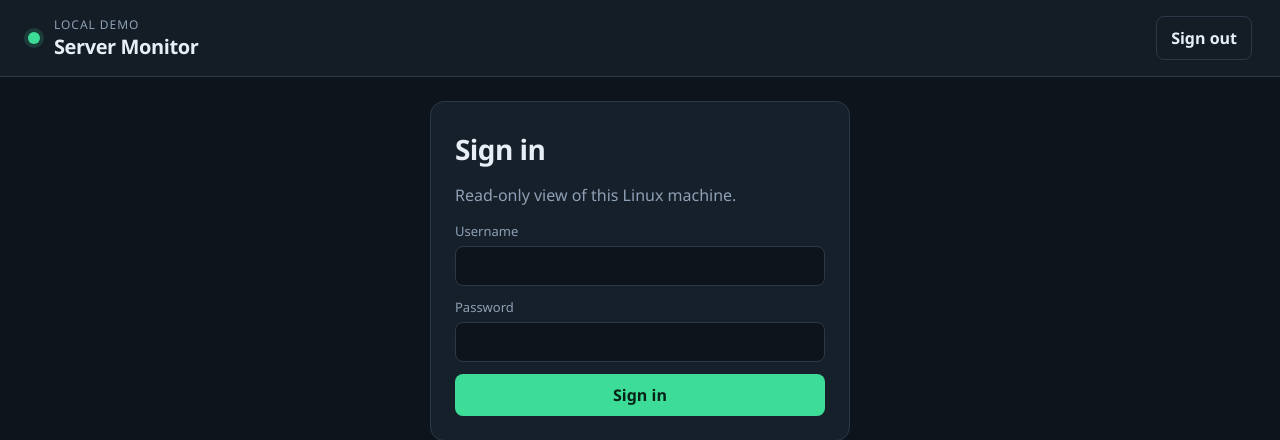
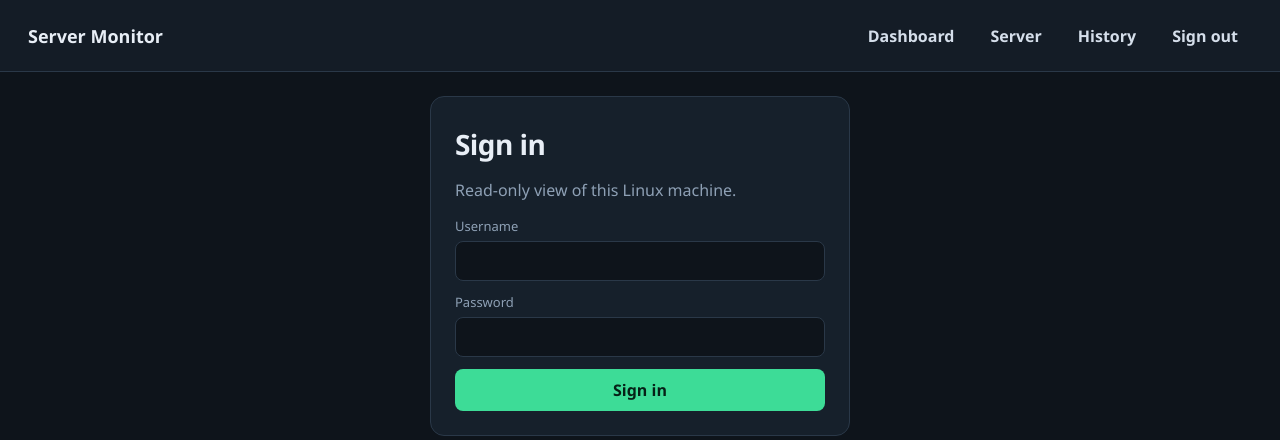
Before and after one commit to MVvasu222/cursor_monitoring_dem, a Flask app: page /login in a window 1280 px wide. Shown: the top 440 px of the page. Run offline with Flask 3, Linux system fonts and the light colour scheme; the visitor is signed in with stand-in values (Sample User, id 1); parts of the project's set-up code (start-up, migrations or seed data) failed here and were passed over.

Commit message:
Add a summary dashboard for this machine.
The home page shows CPU, memory, and disk, with links to the server list and recent history.

```diff
--- a/app.py
+++ b/app.py
@@ -29,6 +29,7 @@ def create_app(*, load_env=True):
         SESSION_COOKIE_SECURE=False,
     )
     app.add_template_filter(format_bytes, name="bytes")
+    app.add_template_filter(format_timestamp, name="timestamp")
 
     @app.before_request
     def require_login():
@@ -45,7 +46,7 @@ def create_app(*, load_env=True):
     @app.route("/login", methods=["GET", "POST"])
     def login():
         if session.get("user") == username and request.method == "GET":
-            return redirect(url_for("server_list"))
+            return redirect(url_for("dashboard"))
         if request.method == "GET":
             return render_template("login.html", error=None)
 
@@ -58,7 +59,7 @@ def create_app(*, load_env=True):
         session.clear()
         session["user"] = username
         session["csrf_token"] = secrets.token_urlsafe(32)
-        return redirect(url_for("server_list"))
+        return redirect(url_for("dashboard"))
 
     @app.post("/logout")
     def logout():
@@ -68,8 +69,25 @@ def create_app(*, load_env=True):
         return redirect(url_for("login"))
 
     @app.get("/")
+    def dashboard():
+        saved = servers.list_servers()
+        server = saved[0] if saved else None
+        payload = metrics.record_sample()
+        return render_template(
+            "dashboard.html",
+            server=server,
+            payload=payload,
+            summary=_summary(payload.get("sample")),
+        )
+
+    @app.get("/servers")
     def server_list():
         return render_template("servers.html", servers=servers.list_servers(), error=None)
+
+    @app.get("/history")
+    def history():
+        payload = metrics.record_sample()
+        return render_template("history.html", points=list(reversed(payload["history"])))
 
     @app.post("/servers")
     def add_server():
@@ -109,6 +127,23 @@ def create_app(*, load_env=True):
     return app
 
 
+def _summary(sample):
+    if not sample:
+        return None
+    root = next((disk["percent"] for disk in sample["disks"] if disk["mount"] == "/"), None)
+    return {
+        "cpu": sample["cpu_percent"],
+        "memory": sample["memory"]["percent"],
+        "disk": root,
+    }
+
+
+def format_timestamp(value):
+    from datetime import datetime
+
+    return datetime.fromtimestamp(value).strftime("%H:%M:%S")
+
+
 def format_bytes(value):
     size = float(value)
     for unit in ("B", "KB", "MB", "GB", "TB"):
--- a/static/style.css
+++ b/static/style.css
@@ -38,20 +38,90 @@ a:hover { text-decoration: underline; }
 }
 
 .brand {
-  display: flex;
-  align-items: center;
-  gap: 14px;
   color: inherit;
+  font-size: 18px;
+  font-weight: 650;
   text-decoration: none;
 }
 
-.brand-mark {
-  width: 12px;
-  height: 12px;
-  border-radius: 50%;
+.nav {
+  display: flex;
+  align-items: center;
+  gap: 8px;
+}
+
+.nav form { display: block; }
+
+.nav-link {
+  color: #d5deea;
+  background: transparent;
+  border: 0;
+  border-radius: 999px;
+  padding: 8px 14px;
+  font: inherit;
+  font-weight: 600;
+  text-decoration: none;
+  cursor: pointer;
+}
+
+.nav-link:hover { text-decoration: none; color: white; }
+
+.nav-link.is-active {
   background: var(--accent);
-  box-shadow: 0 0 0 4px rgba(61, 220, 151, 0.16);
+  color: #062117;
 }
+
+.home {
+  max-width: 980px;
+  margin: 12px auto 0;
+  padding: 12px 8px 32px;
+}
+
+.lede {
+  margin: 0 0 18px;
+  color: #9aabbd;
+}
+
+.quiet { color: #c5d0dc; margin: 0 0 18px; }
+
+.summary-cards {
+  display: grid;
+  grid-template-columns: repeat(3, minmax(0, 1fr));
+  gap: 16px;
+  max-width: 760px;
+}
+
+.summary-card {
+  background: #243140;
+  border: 1px solid #314154;
+  border-radius: 8px;
+  padding: 16px 18px 18px;
+}
+
+.summary-card h2 {
+  margin: 0 0 10px;
+  color: #d5deea;
+  font-size: 16px;
+  font-weight: 600;
+}
+
+.summary-value {
+  margin: 0;
+  font-size: 32px;
+  font-weight: 650;
+  letter-spacing: -0.03em;
+}
+
+.detail-link {
+  display: inline-block;
+  margin-top: 16px;
+  color: var(--accent);
+  font-weight: 600;
+}
+
+.detail-link:hover { color: #8cf0c0; }
+
+.summary-table { max-width: 760px; margin-top: 8px; }
 
 .eyebrow {
   display: block;
@@ -131,6 +201,12 @@ button, summary {
   cursor: pointer;
 }
 
+button.nav-button {
+  background: transparent;
+  color: #d5deea;
+  padding: 8px 14px;
+}
+
 .ghost, .danger { background: transparent; }
 .ghost { color: var(--text); border: 1px solid var(--line); }
 .danger { color: var(--danger); border: 1px solid var(--danger); }
@@ -172,6 +248,7 @@ summary::-webkit-details-marker { display: none; }
 .tile canvas { width: 100%; height: 120px; }
 
 @media (max-width: 800px) {
-  .add-form, .tiles { grid-template-columns: 1fr; }
+  .add-form, .tiles, .summary-cards { grid-template-columns: 1fr; }
   .stage { padding: 14px; }
+  .topbar { align-items: flex-start; flex-wrap: wrap; }
 }
--- a/templates/base.html
+++ b/templates/base.html
@@ -8,18 +8,17 @@
 </head>
 <body>
   <header class="topbar">
-    <a class="brand" href="{{ url_for('server_list') if session.user else url_for('login') }}">
-      <span class="brand-mark" aria-hidden="true"></span>
-      <span>
-        <span class="eyebrow">Local demo</span>
-        <span class="title">Server Monitor</span>
-      </span>
-    </a>
+    <a class="brand" href="{{ url_for('dashboard') if session.user else url_for('login') }}">Server Monitor</a>
     {% if session.user %}
-    <form method="post" action="{{ url_for('logout') }}">
-      <input type="hidden" name="csrf_token" value="{{ csrf_token }}">
-      <button class="ghost" type="submit">Sign out</button>
-    </form>
+    <nav class="nav">
+      <a class="nav-link{% if request.endpoint == 'dashboard' %} is-active{% endif %}" href="{{ url_for('dashboard') }}">Dashboard</a>
+      <a class="nav-link{% if request.endpoint == 'server_list' %} is-active{% endif %}" href="{{ url_for('server_list') }}">Server</a>
+      <a class="nav-link{% if request.endpoint == 'history' %} is-active{% endif %}" href="{{ url_for('history') }}">History</a>
+      <form method="post" action="{{ url_for('logout') }}">
+        <input type="hidden" name="csrf_token" value="{{ csrf_token }}">
+        <button class="nav-link nav-button" type="submit">Sign out</button>
+      </form>
+    </nav>
     {% endif %}
   </header>
   <main class="stage">
```
Also changed, not shown: data/servers.json (+12 -1 lines), templates/dashboard.html (added, +50 -0 lines), templates/history.html (added, +40 -0 lines), tests/test_auth.py (+2 -1 lines), tests/test_ui.py (+15 -3 lines).
